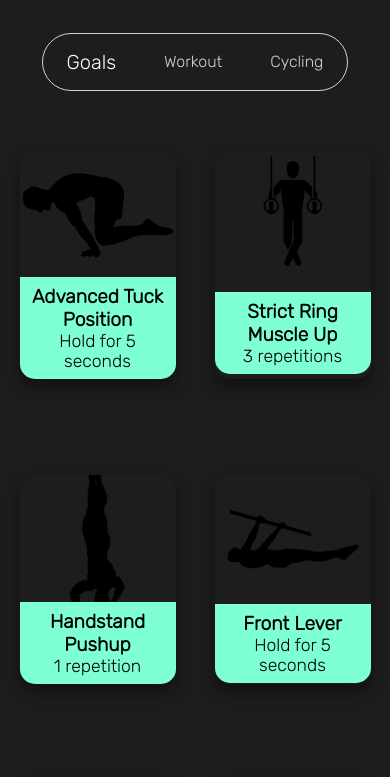
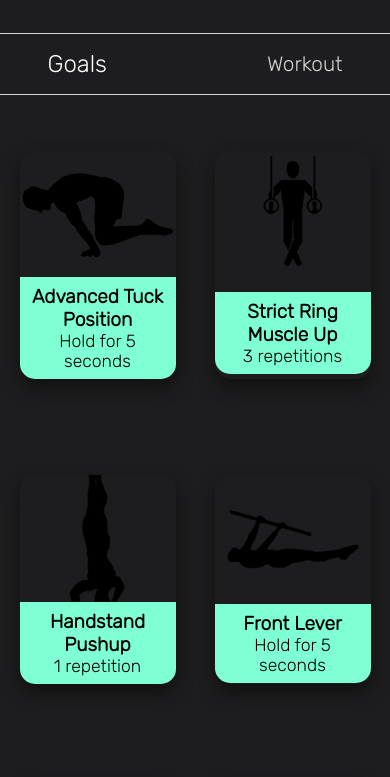
Before and after one commit to Bartekl-13/workout-plan, a plain HTML site: page index.html in a window 390 px wide. Shown: the top 777 px of the page. Drawn offline with Linux system fonts and the light colour scheme; a web font is replaced by a local one.

Commit message:
improved responsiveness

```diff
--- a/index.html
+++ b/index.html
@@ -25,7 +25,6 @@
 				<div class="nav">
 					<a href="#" class="active">Goals</a>
 					<a href="#todayplan">Workout</a>
-					<a href="#cycling">Cycling</a>
 				</div>
 			</nav>
 		</div>
@@ -161,8 +160,6 @@
 			<h2 id="currentMesocycle">Mesocycle:</h2>
 		</div>
 
-		<section id="cycling" class="cycling-container"></section>
-
 		<script src="app.js" async defer></script>
 	</body>
 </html>
--- a/styles.css
+++ b/styles.css
@@ -247,7 +247,7 @@ hr {
 
 	nav div.nav a {
 		font-size: 1.5rem;
-		padding: 1rem 5rem;
+		padding: 1rem 7rem;
 	}
 	nav div.nav a:hover,
 	nav div.nav a.active {
@@ -292,7 +292,7 @@ hr {
 	}
 	nav div.nav a {
 		font-size: 1.5rem;
-		padding: 1rem 4rem;
+		padding: 1rem 8rem;
 	}
 	nav div.nav a:hover,
 	nav div.nav a.active {
@@ -353,12 +353,12 @@ hr {
 		justify-content: center;
 	}
 	nav div.nav a {
-		font-size: 1rem;
-		padding: 1rem 1.5rem;
+		font-size: 1.3rem;
+		padding: 1rem  5rem;
 	}
 	nav div.nav a:hover,
 	nav div.nav a.active {
-		font-size: 1.25rem;
+		font-size: 1.5rem;
 	}
 	img {
 		height: 15vh;
```
